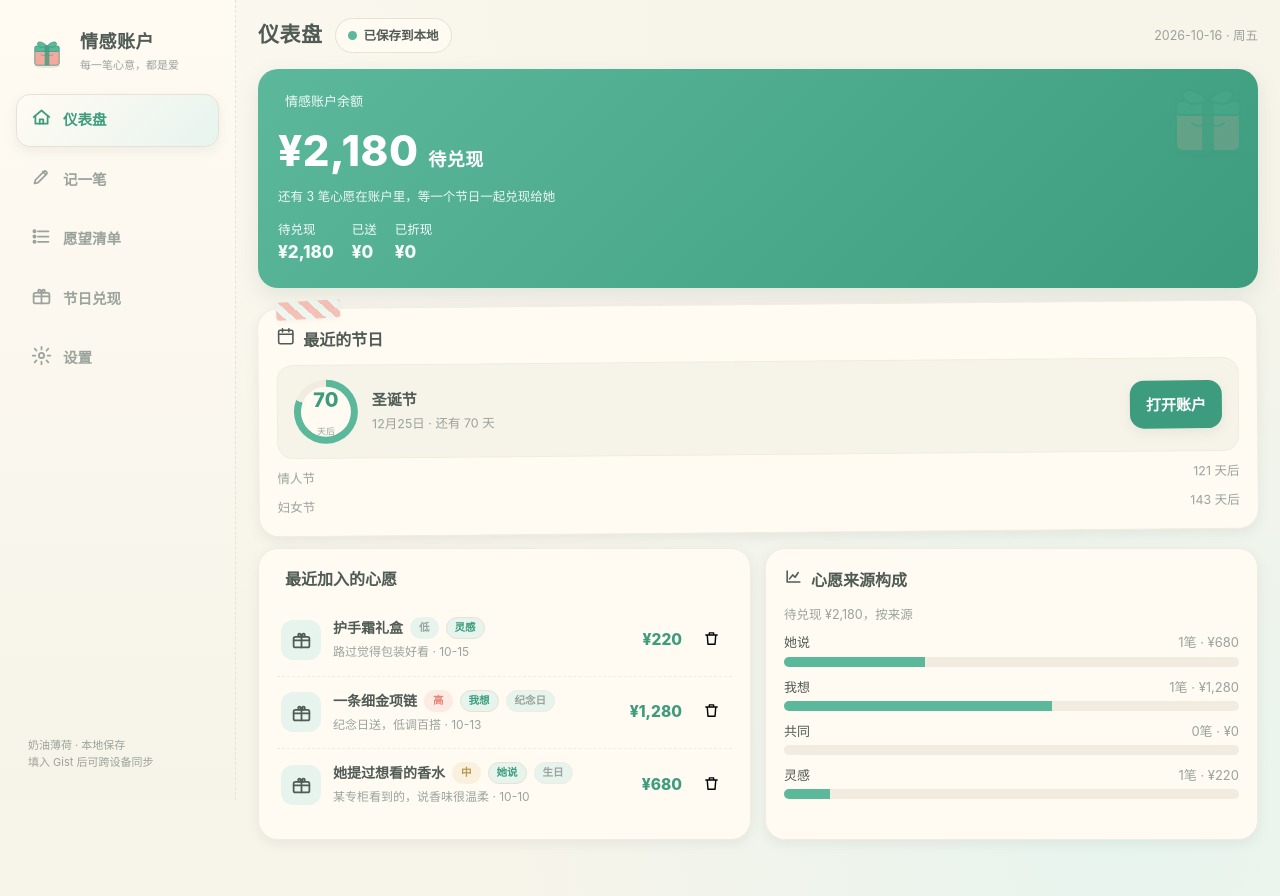
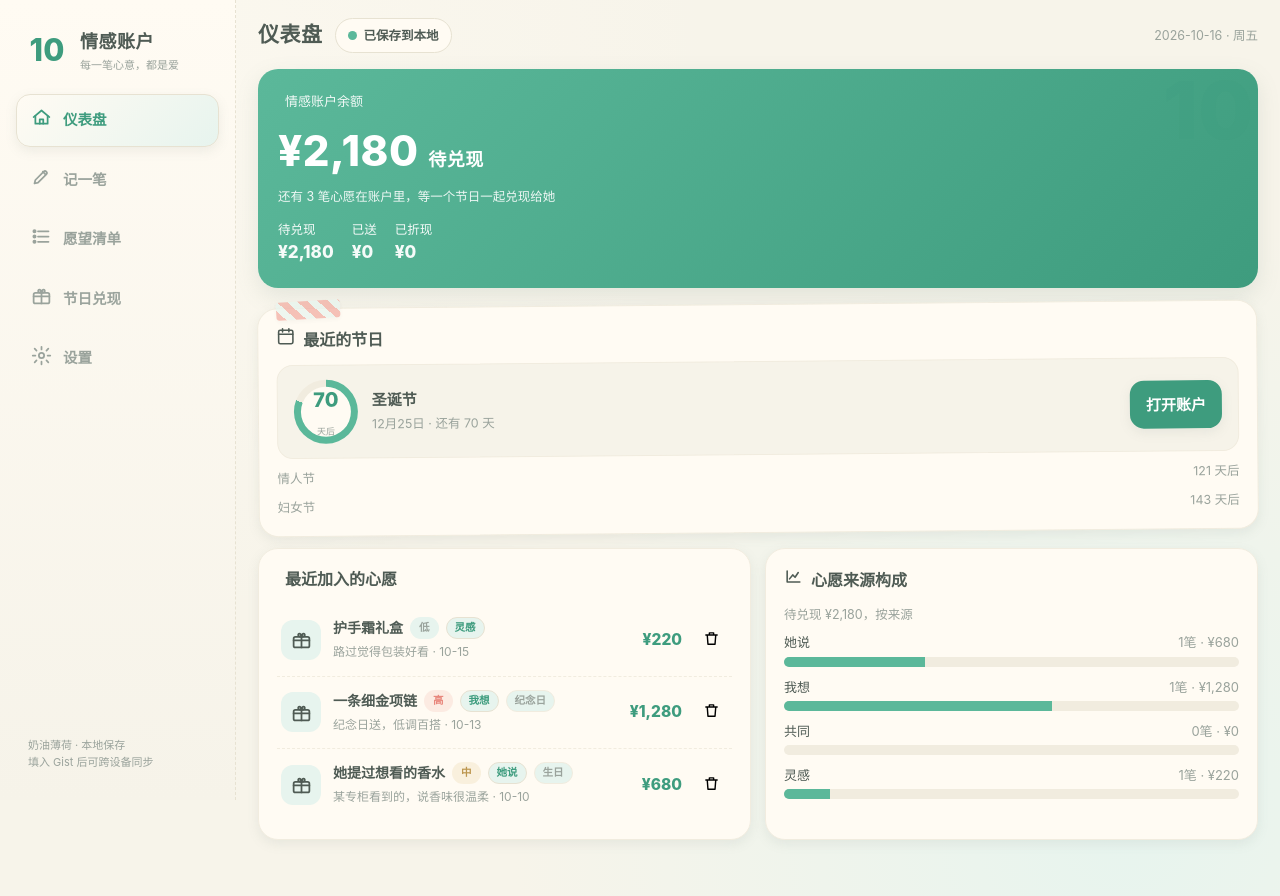
Before and after one commit to vviptl629-bot/emotional-account, a plain HTML site: page index.html in a window 1280 px wide. Drawn offline with Linux system fonts and the light colour scheme.

Commit message:
fix index.html

```diff
--- a/index.html
+++ b/index.html
@@ -472,6 +472,9 @@ const GIFT = (cls)=>`<svg class="${cls}" viewBox="0 0 120 104" xmlns="http://www
   <path d="M60 42 C76 24 92 32 82 42 C74 49 66 42 60 42Z" fill="var(--accent)" stroke="var(--accent-deep)" stroke-width="2"/>
   <path d="M44 64c4 4 10 4 14 0M62 64c4 4 10 4 14 0" stroke="var(--accent-deep)" stroke-width="2" fill="none" stroke-linecap="round" opacity=".7"/>
 </svg>`;
+const TEN = (cls)=>`<svg class="${cls}" viewBox="0 0 120 104" xmlns="http://www.w3.org/2000/svg">
+  <text x="60" y="80" font-family="-apple-system,BlinkMacSystemFont,'Segoe UI',Roboto,'PingFang SC','Microsoft YaHei',sans-serif" font-size="80" font-weight="800" fill="var(--accent-deep)" text-anchor="middle">10</text>
+</svg>`;
 
 /* =================== 默认设置 & 节日 =================== */
 const DEFAULT_SETTINGS = {
@@ -599,8 +602,8 @@ function paintIcons(){
   document.getElementById('icList2').innerHTML=ICON.list;
   document.getElementById('icGift2').innerHTML=ICON.gift;
   document.getElementById('icGear2').innerHTML=ICON.gear;
-  document.getElementById('giftSide').innerHTML=GIFT('');
-  document.getElementById('giftDeco').innerHTML=GIFT('');
+  document.getElementById('giftSide').innerHTML=TEN('');
+  document.getElementById('giftDeco').innerHTML=TEN('');
 }
 
 /* =================== 视图切换 =================== */
@@ -933,7 +936,7 @@ function bind(){
   document.getElementById('clearBtn').onclick=clearAll;
   // modal
   document.getElementById('mCancel').onclick=closeModal;
-  document.getElementById('mOk').onclick=()=>{ closeModal(); if(modalCb) modalCb(); };
+  document.getElementById('mOk').onclick=()=>{ const cb=modalCb; closeModal(); if(cb) cb(); };
   document.getElementById('mask').onclick=(e)=>{ if(e.target.id==='mask') closeModal(); };
 }
 
```
